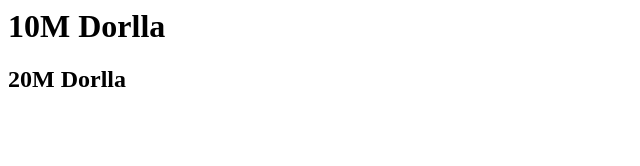
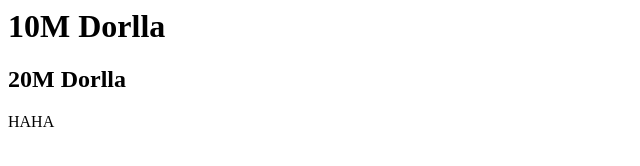
Before and after one commit to zigpro/helloworld, a plain HTML site: page index.html in a window 1280 px wide. Shown: the full height of the page, 0-640 px from the left. Drawn offline with Linux system fonts and the light colour scheme.

Commit message:
Update Span

```diff
--- a/index.html
+++ b/index.html
@@ -8,5 +8,6 @@
 <body>
     <h1>10M Dorlla</h1>
     <h2>20M Dorlla</h2>
+    <span>HAHA    </span>
 </body>
 </html>
```
